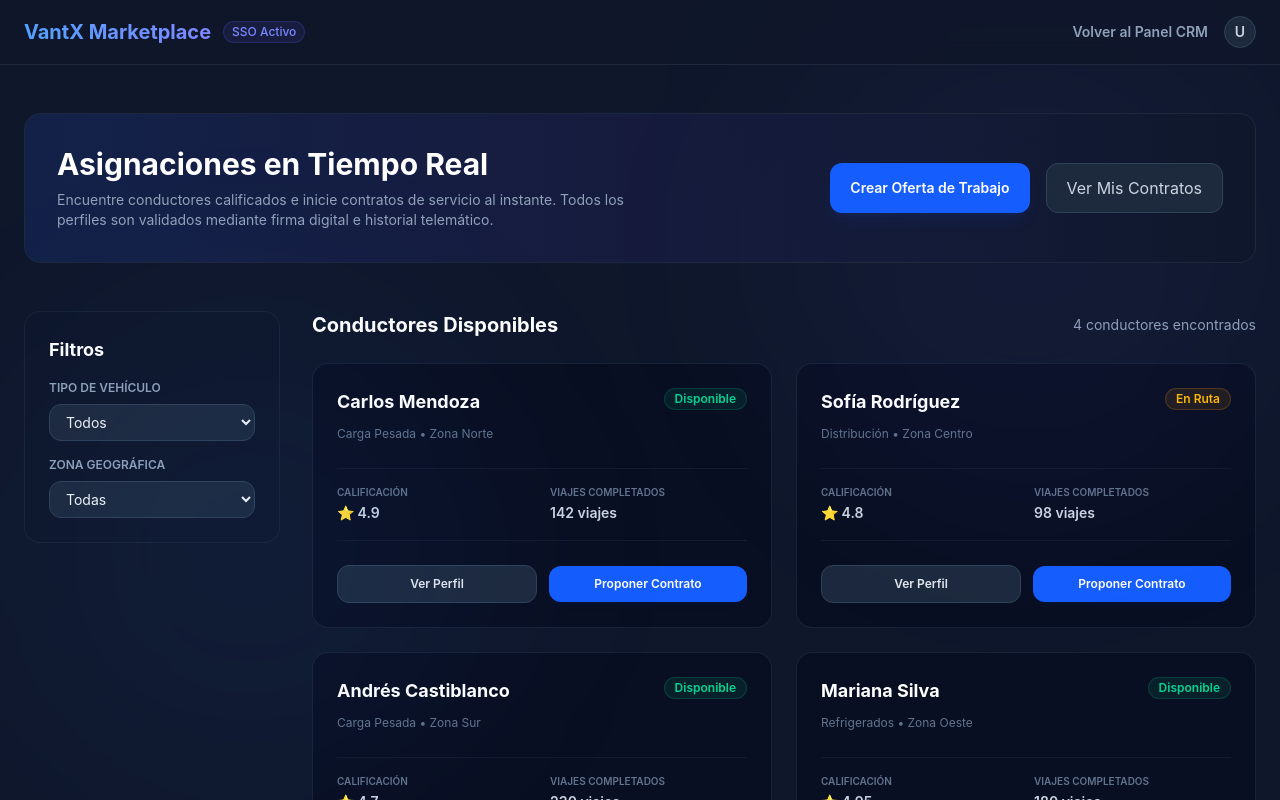
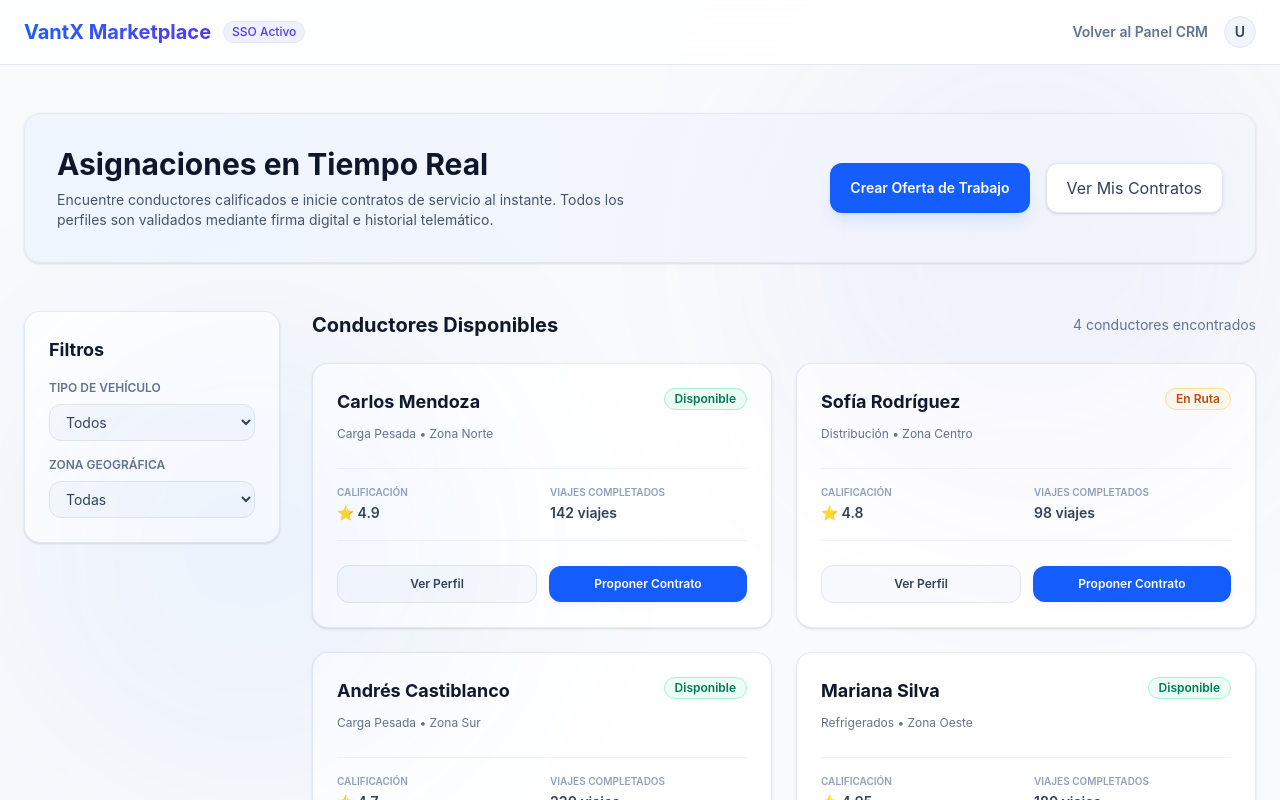
Before and after one commit to vantx-app/core, a Next.js app in the folder apps/marketplace/: page / in a window 1280 px wide. Shown: the top 800 px of the page. Built offline with nearby package versions, Linux system fonts and the light colour scheme.

Commit message:
feat: Updated marketplace styles

```diff
--- a/apps/marketplace/src/app/page.tsx
+++ b/apps/marketplace/src/app/page.tsx
@@ -42,30 +42,30 @@ const DRIVERS = [
 
 export default function MarketplaceHome() {
   return (
-    <main className="min-h-screen bg-slate-900 text-slate-100 font-sans antialiased">
+    <main className="min-h-screen bg-slate-50 text-slate-800 font-sans antialiased">
       {/* Decorative background gradients */}
       <div className="absolute top-0 right-0 w-[500px] h-[500px] bg-indigo-500/5 rounded-full blur-[100px] pointer-events-none" />
       <div className="absolute bottom-0 left-0 w-[500px] h-[500px] bg-blue-500/5 rounded-full blur-[100px] pointer-events-none" />
 
       {/* Header */}
-      <header className="relative border-b border-slate-800 bg-slate-900/80 backdrop-blur-md sticky top-0 z-50">
+      <header className="relative border-b border-slate-200 bg-white/85 backdrop-blur-md sticky top-0 z-50">
         <div className="max-w-7xl mx-auto px-6 py-4 flex items-center justify-between">
           <div className="flex items-center gap-3">
-            <span className="text-xl font-bold bg-gradient-to-r from-blue-400 to-indigo-400 bg-clip-text text-transparent">
+            <span className="text-xl font-bold bg-gradient-to-r from-blue-600 to-indigo-600 bg-clip-text text-transparent">
               VantX Marketplace
             </span>
-            <span className="text-xs px-2 py-0.5 rounded-full bg-indigo-500/10 text-indigo-400 border border-indigo-500/20 font-medium">
+            <span className="text-xs px-2 py-0.5 rounded-full bg-indigo-50 text-indigo-600 border border-indigo-100 font-medium">
               SSO Activo
             </span>
           </div>
           <div className="flex items-center gap-4">
             <a
               href="http://localhost:3001"
-              className="text-sm font-semibold hover:text-white text-slate-400 transition-colors"
+              className="text-sm font-semibold hover:text-slate-900 text-slate-500 transition-colors"
             >
               Volver al Panel CRM
             </a>
-            <div className="w-8 h-8 rounded-full bg-slate-800 border border-slate-700 flex items-center justify-center text-sm font-semibold text-slate-300">
+            <div className="w-8 h-8 rounded-full bg-slate-100 border border-slate-200 flex items-center justify-center text-sm font-semibold text-slate-700">
               U
             </div>
           </div>
@@ -74,22 +74,22 @@ export default function MarketplaceHome() {
 
       {/* Hero Section */}
       <section className="relative max-w-7xl mx-auto px-6 py-12">
-        <div className="p-8 rounded-2xl bg-gradient-to-r from-blue-900/30 via-indigo-900/20 to-slate-900 border border-slate-800 flex flex-col md:flex-row items-center justify-between gap-6">
+        <div className="p-8 rounded-2xl bg-gradient-to-r from-blue-50 via-indigo-50/60 to-slate-100/50 border border-slate-200 flex flex-col md:flex-row items-center justify-between gap-6 shadow-sm">
           <div>
-            <h1 className="text-3xl font-bold text-white mb-2">
+            <h1 className="text-3xl font-bold text-slate-900 mb-2">
               Asignaciones en Tiempo Real
             </h1>
-            <p className="text-slate-400 text-sm max-w-xl">
+            <p className="text-slate-600 text-sm max-w-xl">
               Encuentre conductores calificados e inicie contratos de servicio
               al instante. Todos los perfiles son validados mediante firma
               digital e historial telemático.
             </p>
           </div>
           <div className="flex gap-4">
-            <button className="px-5 py-3 rounded-xl bg-blue-600 hover:bg-blue-500 text-white font-semibold text-sm transition-all shadow-lg shadow-blue-600/10">
+            <button className="px-5 py-3 rounded-xl bg-blue-600 hover:bg-blue-700 text-white font-semibold text-sm transition-all shadow-lg shadow-blue-600/10">
               Crear Oferta de Trabajo
             </button>
-            <button className="px-5 py-3 rounded-xl bg-slate-800 hover:bg-slate-700 text-slate-300 hover:text-white border border-slate-700 transition-all">
+            <button className="px-5 py-3 rounded-xl bg-white hover:bg-slate-50 text-slate-700 border border-slate-200 transition-all shadow-sm">
               Ver Mis Contratos
             </button>
           </div>
@@ -101,15 +101,15 @@ export default function MarketplaceHome() {
         <div className="flex flex-col lg:flex-row gap-8">
           {/* Sidebar Filters */}
           <aside className="w-full lg:w-64 shrink-0 flex flex-col gap-6">
-            <div className="p-6 rounded-2xl bg-slate-900/50 border border-slate-800/80">
-              <h2 className="text-lg font-bold text-white mb-4">Filtros</h2>
+            <div className="p-6 rounded-2xl bg-white border border-slate-200/80 shadow-sm">
+              <h2 className="text-lg font-bold text-slate-900 mb-4">Filtros</h2>
 
               <div className="flex flex-col gap-4">
                 <div>
-                  <label className="text-xs font-semibold text-slate-400 block mb-2">
+                  <label className="text-xs font-semibold text-slate-500 block mb-2">
                     TIPO DE VEHÍCULO
                   </label>
-                  <select className="w-full px-3 py-2 rounded-xl bg-slate-800 border border-slate-700 text-sm focus:outline-none focus:border-blue-500">
+                  <select className="w-full px-3 py-2 rounded-xl bg-slate-50 border border-slate-200 text-sm text-slate-700 focus:outline-none focus:border-blue-500 focus:bg-white transition-colors">
                     <option>Todos</option>
                     <option>Carga Pesada</option>
                     <option>Distribución</option>
@@ -118,10 +118,10 @@ export default function MarketplaceHome() {
                 </div>
 
                 <div>
-                  <label className="text-xs font-semibold text-slate-400 block mb-2">
+                  <label className="text-xs font-semibold text-slate-500 block mb-2">
                     ZONA GEOGRÁFICA
                   </label>
-                  <select className="w-full px-3 py-2 rounded-xl bg-slate-800 border border-slate-700 text-sm focus:outline-none focus:border-blue-500">
+                  <select className="w-full px-3 py-2 rounded-xl bg-slate-50 border border-slate-200 text-sm text-slate-700 focus:outline-none focus:border-blue-500 focus:bg-white transition-colors">
                     <option>Todas</option>
                     <option>Zona Norte</option>
                     <option>Zona Centro</option>
@@ -135,10 +135,10 @@ export default function MarketplaceHome() {
           {/* Drivers List */}
           <div className="flex-1 flex flex-col gap-6">
             <div className="flex items-center justify-between">
-              <h2 className="text-xl font-bold text-white">
+              <h2 className="text-xl font-bold text-slate-900">
                 Conductores Disponibles
               </h2>
-              <span className="text-sm text-slate-400">
+              <span className="text-sm text-slate-500">
                 {DRIVERS.length} conductores encontrados
               </span>
             </div>
@@ -147,12 +147,12 @@ export default function MarketplaceHome() {
               {DRIVERS.map((driver) => (
                 <div
                   key={driver.id}
-                  className="p-6 rounded-2xl bg-slate-950/40 border border-slate-800/80 hover:border-slate-700 hover:bg-slate-950/60 transition-all duration-300 flex flex-col justify-between gap-6"
+                  className="p-6 rounded-2xl bg-white border border-slate-200/80 hover:border-slate-300 hover:shadow-md transition-all duration-300 flex flex-col justify-between gap-6 shadow-sm"
                 >
                   {/* Card Header */}
                   <div className="flex items-start justify-between">
                     <div>
-                      <h3 className="text-lg font-bold text-white mb-1">
+                      <h3 className="text-lg font-bold text-slate-900 mb-1">
                         {driver.name}
                       </h3>
                       <span className="text-xs text-slate-500">
@@ -162,8 +162,8 @@ export default function MarketplaceHome() {
                     <span
                       className={`px-2.5 py-0.5 rounded-full text-xs font-semibold border ${
                         driver.status === "Disponible"
-                          ? "bg-emerald-500/10 text-emerald-400 border-emerald-500/20"
-                          : "bg-amber-500/10 text-amber-400 border-amber-500/20"
+                          ? "bg-emerald-50 text-emerald-700 border-emerald-200"
+                          : "bg-amber-50 text-amber-700 border-amber-200"
                       }`}
                     >
                       {driver.status}
@@ -171,20 +171,20 @@ export default function MarketplaceHome() {
                   </div>
 
                   {/* Card Body */}
-                  <div className="grid grid-cols-2 gap-4 border-y border-slate-800/50 py-4">
+                  <div className="grid grid-cols-2 gap-4 border-y border-slate-100 py-4">
                     <div>
-                      <span className="text-[10px] font-semibold text-slate-500 block uppercase">
+                      <span className="text-[10px] font-semibold text-slate-400 block uppercase">
                         CALIFICACIÓN
                       </span>
-                      <span className="text-sm font-semibold text-slate-300">
+                      <span className="text-sm font-semibold text-slate-700">
                         ⭐ {driver.rating}
                       </span>
                     </div>
                     <div>
-                      <span className="text-[10px] font-semibold text-slate-500 block uppercase">
+                      <span className="text-[10px] font-semibold text-slate-400 block uppercase">
                         VIAJES COMPLETADOS
                       </span>
-                      <span className="text-sm font-semibold text-slate-300">
+                      <span className="text-sm font-semibold text-slate-700">
                         {driver.trips} viajes
                       </span>
                     </div>
@@ -192,10 +192,10 @@ export default function MarketplaceHome() {
 
                   {/* Card Actions */}
                   <div className="flex items-center gap-3">
-                    <button className="flex-1 py-2.5 rounded-xl bg-slate-800 hover:bg-slate-700 text-slate-200 hover:text-white font-semibold text-xs border border-slate-700 transition-all">
+                    <button className="flex-1 py-2.5 rounded-xl bg-slate-50 hover:bg-slate-100 text-slate-700 font-semibold text-xs border border-slate-200 transition-all">
                       Ver Perfil
                     </button>
-                    <button className="flex-1 py-2.5 rounded-xl bg-blue-600 hover:bg-blue-500 text-white font-semibold text-xs transition-all shadow-md shadow-blue-600/5">
+                    <button className="flex-1 py-2.5 rounded-xl bg-blue-600 hover:bg-blue-700 text-white font-semibold text-xs transition-all shadow-md shadow-blue-600/5">
                       Proponer Contrato
                     </button>
                   </div>
@@ -207,7 +207,7 @@ export default function MarketplaceHome() {
       </section>
 
       {/* Footer */}
-      <footer className="border-t border-slate-850 py-6 text-center text-xs text-slate-600 bg-slate-900/60">
+      <footer className="border-t border-slate-200 py-6 text-center text-xs text-slate-500 bg-white">
         <p>
           &copy; {new Date().getFullYear()} VantX Drivers Marketplace. Todos los
           derechos reservados.
```
